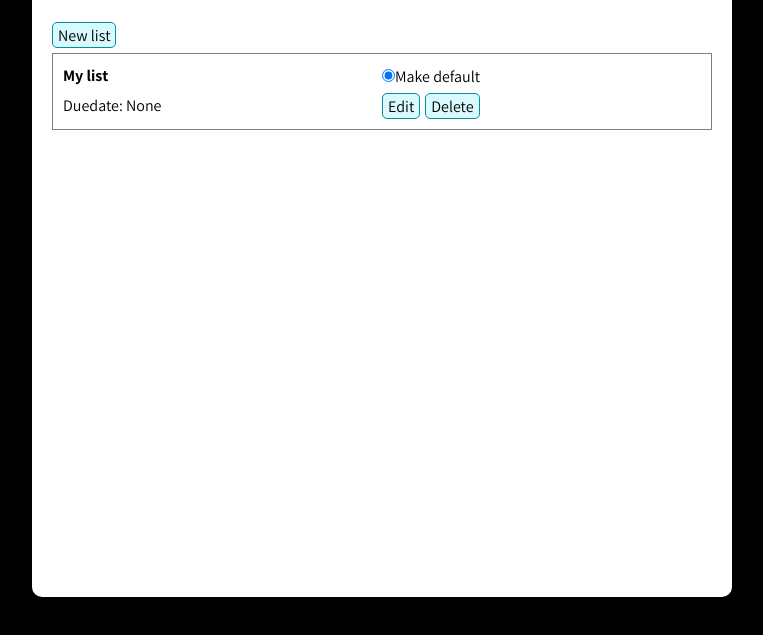
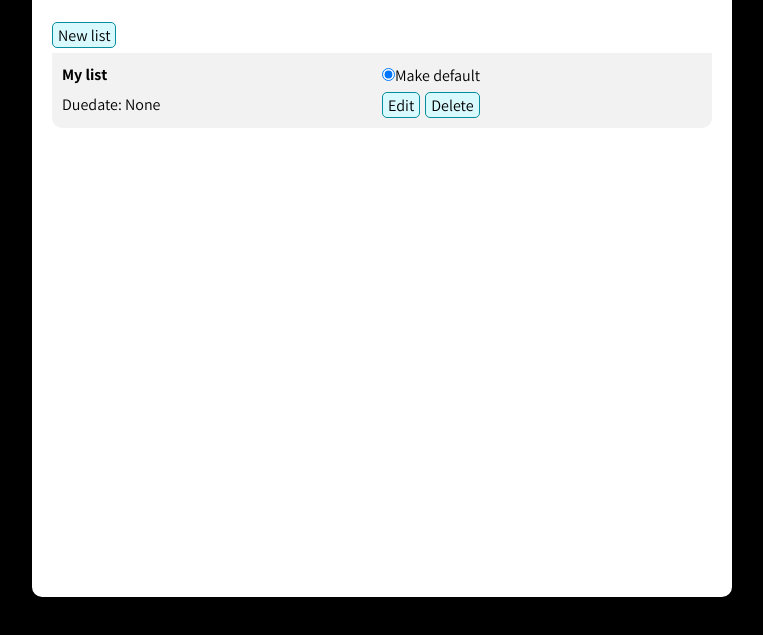
Before and after one commit to Liziloo/odin-todo, a website built with webpack: page src/index.html in a window 1280 px wide. Both pictures are taken after a click on the button "Lists". Shown: the part 109-744 px from the top of the page, without its empty margins (258-1021 px from the left). Built offline with nearby package versions, Linux system fonts and the light colour scheme.

Commit message:
Add striping to listsView

```diff
--- a/src/modules/listsView.js
+++ b/src/modules/listsView.js
@@ -14,6 +14,7 @@ const listsView = (listsCollection) => {
     newListButton.addEventListener('click', clickHandlerNewList);
 
     const listsDiv = document.createElement('div');
+    listsDiv.classList.add('lists-div');
     for (let list of listsCollection.lists) {
         const listLi = document.createElement('div');
         listLi.classList.add('list-div');
--- a/src/styles/styles.css
+++ b/src/styles/styles.css
@@ -227,8 +227,20 @@ select {
     flex-direction: column;
 }
 
-.list-div {
-    border: 1px solid gray;
+.lists-div div:first-of-type {
+    border-radius: 10px 10px 0 0;
+}
+
+.lists-div div:last-of-type {
+    border-radius: 0 0 10px 10px;
+}
+
+.list-div:nth-child(even) {
+    background-color: var(--orange-web);
+}
+
+.list-div:nth-child(odd) {
+    background-color: var(--white-smoke);
 }
 
 .col {
```
